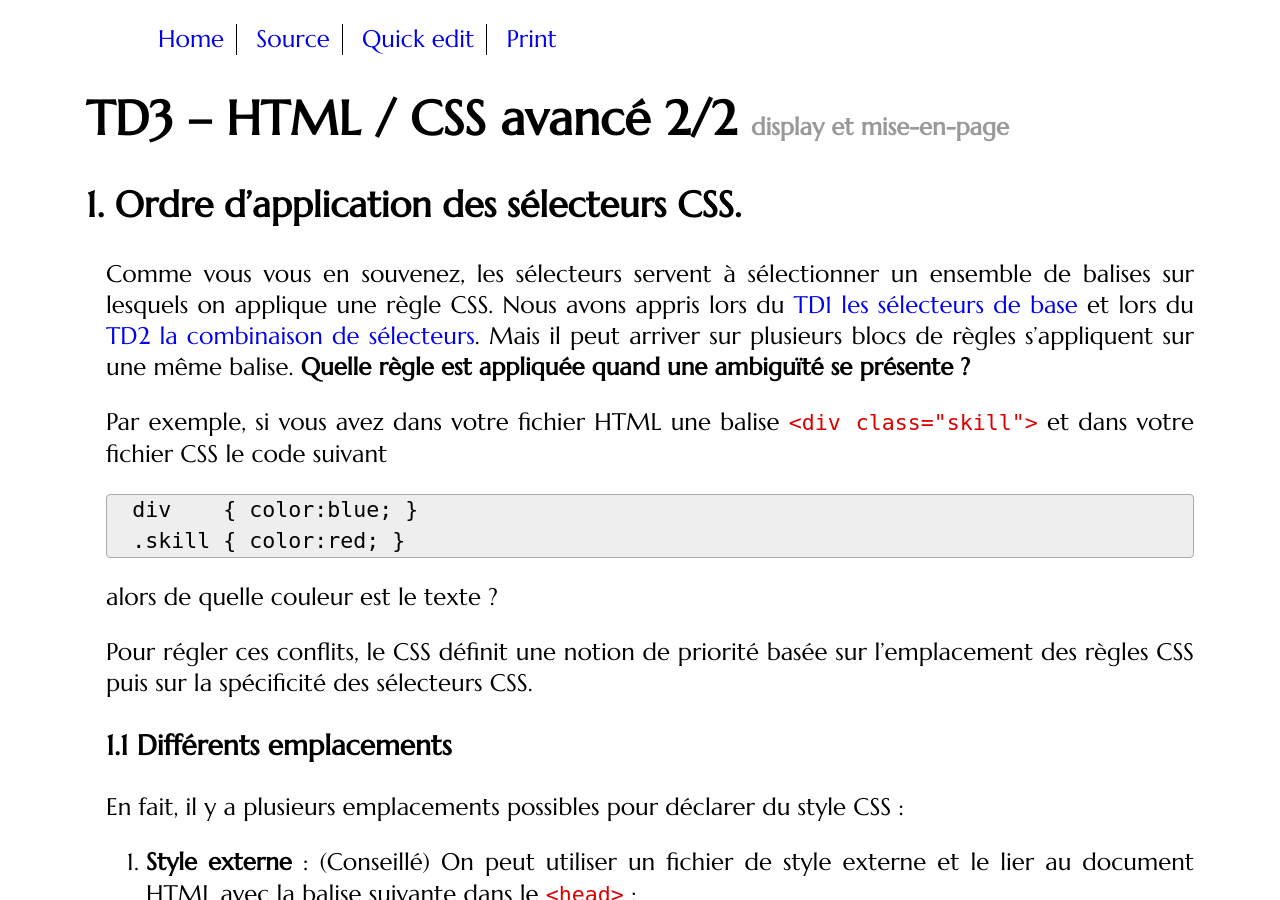
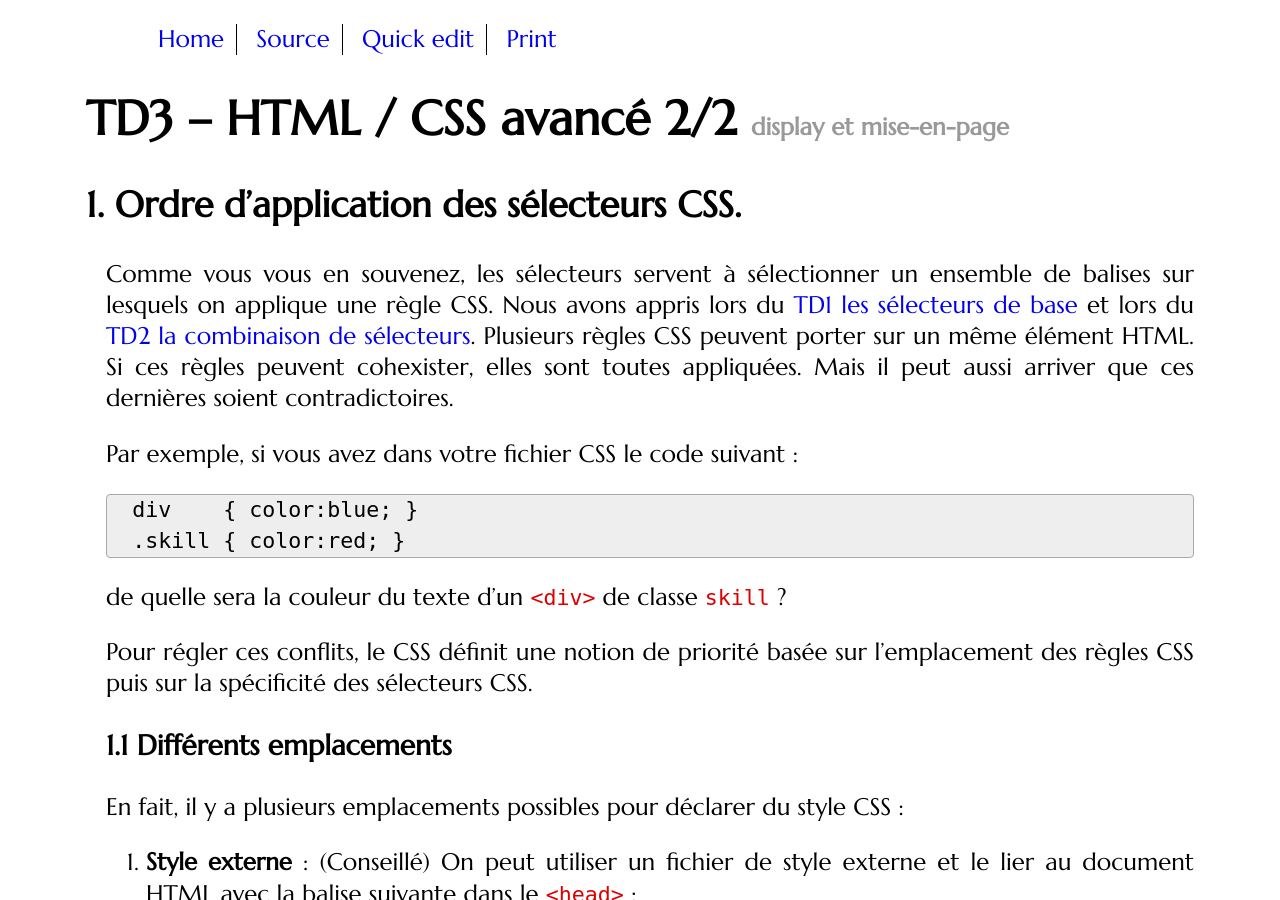
Before and after one commit to romainlebreton/R1.02-DeveloppementInterfacesWeb, a Jekyll site: the page built from tutorials/tutorial3.md, in a window 1280 px wide and 900 px high. Built offline with Jekyll 4.4.1, drawn with Linux system fonts in a browser that asks for light colours; some web fonts are replaced; comment, search, counter and statistics services are not loaded; some of the changed text lies outside the part shown.

Commit message:
adding intelectual caution

```diff
--- a/tutorials/tutorial3.md
+++ b/tutorials/tutorial3.md
@@ -12,11 +12,10 @@ balises sur lesquels on applique une règle CSS. Nous avons appris lors du
 [TD1 les sélecteurs de base](tutorial1_2.html#les-slecteurs-css-de-base) et lors
 du
 [TD2 la combinaison de sélecteurs](tutorial2.html#rgles-de-compositions-des-css).
-Mais il peut arriver sur plusieurs blocs de règles s'appliquent sur une même
-balise. **Quelle règle est appliquée quand une ambiguïté se présente ?**
+Plusieurs règles CSS peuvent porter sur un même élément HTML. Si ces règles peuvent cohexister, elles sont toutes appliquées.
+Mais il peut aussi arriver que ces dernières soient contradictoires.
 
-Par exemple, si vous avez dans votre fichier HTML une balise `<div
-class="skill">` et dans votre fichier CSS le code suivant
+Par exemple, si vous avez dans votre fichier CSS le code suivant :
 
 ~~~
 div    { color:blue; }
@@ -24,7 +23,7 @@ div    { color:blue; }
 ~~~
 {:.css}
 
-alors de quelle couleur est le texte ?
+de quelle sera la couleur du texte d'un `<div>` de classe `skill` ?
 
 Pour régler ces conflits, le CSS définit une notion de priorité basée sur
 l'emplacement des règles CSS puis sur la spécificité des sélecteurs CSS.
@@ -143,15 +142,16 @@ priorités des sélecteurs suivants et classez-les du plus prioritaire au moins
 prioritaire.
 
 ~~~
-.titi span
-div span
-nav.titi .tata div div div div div
-ul li div.toto
-#id
-div > a
-div + a
+ .titi span
+ div span
+ nav.titi .tata div div div div div
+ ul li div.toto
+ #id
+ div > a
+ div + a
 ~~~
 {:.css}
+
 
 </div>
 
@@ -449,6 +449,19 @@ Il est temps d'avoir un layout (aménagement de l'espace) pour notre site.
  1. Donnez à l'image la hauteur de `300px`, centrez le texte verticalement.
 -->
 </div>
+
+
+## Fini !
+
+Le mot de la fin à propos de flex ?
+
+<blockquote>
+
+Moi je stoppe sur mon flex.
+Quand je sticks ma vibes le dancefloor se breaks et se fluxe dans la vibes
+
+<cite>Gad Elmaleh</cite>
+</blockquote>
 
 
 
```
Also changed, not shown: other parts of tutorials/tutorial3.md (+2 -2 lines).
